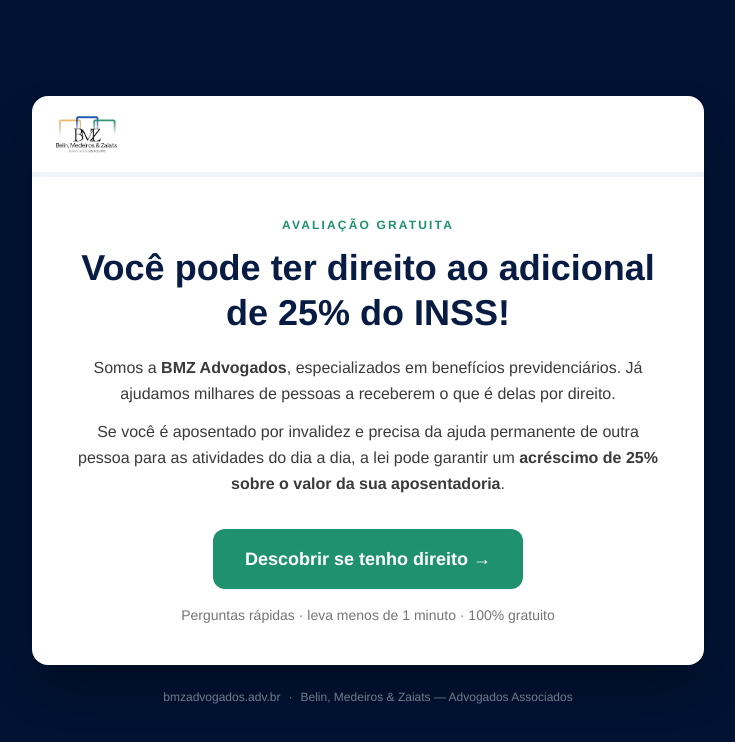
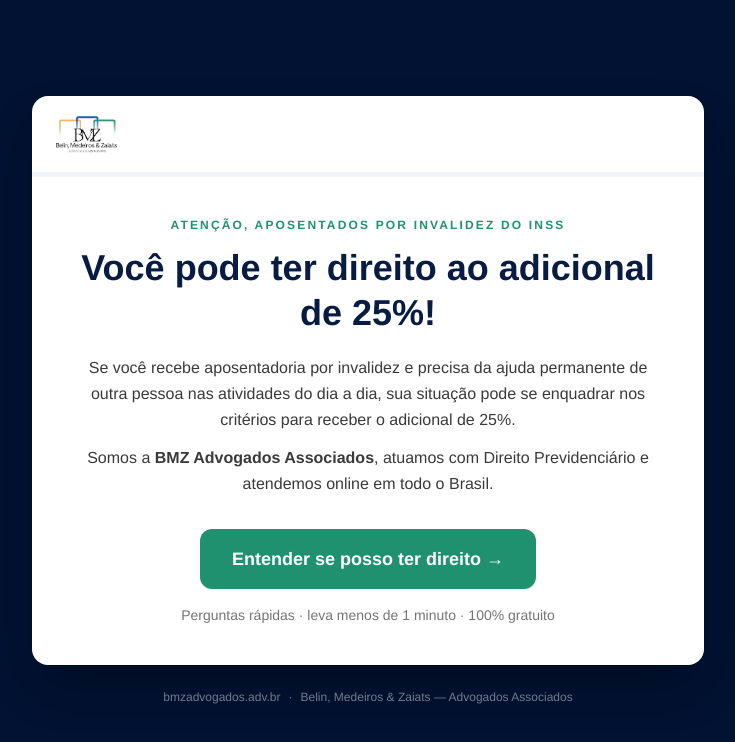
Before and after one commit to bmztech/form-previdenci-rio, a Next.js app: page /adic-25 in a window 1280 px wide. Shown: the top 742 px of the page, without its empty margins (272-1007 px from the left). Built offline with nearby package versions, Linux system fonts and the light colour scheme.

Commit message:
Atualiza copy real da intro do funil adic-25

```diff
--- a/src/components/FunnelAdic25.tsx
+++ b/src/components/FunnelAdic25.tsx
@@ -13,9 +13,6 @@
  *                                 -> [Sim] -> P3 (motivo) -> WhatsApp
  * Depois que o lead confirma uma resposta que desqualifica, o botão
  * "Voltar" some — não dá pra reabrir o funil a partir da desqualificação.
- *
- * TODO: tela Intro abaixo ainda tem texto placeholder — substituir pelo
- * copy real de abertura do funil "adic-25" (o roteiro em si já é o real).
  */
 
 import Image from "next/image";
@@ -354,23 +351,22 @@
   return (
     <div className="animate-step-in text-center">
       <p className="text-xs font-bold tracking-[0.18em] text-green uppercase">
-        Avaliação gratuita
+        Atenção, aposentados por invalidez do INSS
       </p>
 
       <h1 className="mt-3 text-3xl leading-tight font-bold text-navy sm:text-4xl">
-        Você pode ter direito ao adicional de 25% do INSS!
+        Você pode ter direito ao adicional de 25%!
       </h1>
 
       <p className="mt-5 text-base leading-relaxed text-ink">
-        Somos a <strong>BMZ Advogados</strong>, especializados em benefícios
-        previdenciários. Já ajudamos milhares de pessoas a receberem o que é
-        delas por direito.
+        Se você recebe aposentadoria por invalidez e precisa da ajuda
+        permanente de outra pessoa nas atividades do dia a dia, sua situação
+        pode se enquadrar nos critérios para receber o adicional de 25%.
       </p>
 
       <p className="mt-3 text-base leading-relaxed text-ink">
-        Se você é aposentado por invalidez e precisa da ajuda permanente de
-        outra pessoa para as atividades do dia a dia, a lei pode garantir um{" "}
-        <strong>acréscimo de 25% sobre o valor da sua aposentadoria</strong>.
+        Somos a <strong>BMZ Advogados Associados</strong>, atuamos com Direito
+        Previdenciário e atendemos online em todo o Brasil.
       </p>
 
       <button
@@ -378,7 +374,7 @@
         onClick={onStart}
         className="mt-8 w-full rounded-xl bg-green px-8 py-4 text-center text-lg font-bold text-white transition-colors hover:bg-green-dark focus:outline-none focus-visible:ring-3 focus-visible:ring-green/40 sm:w-auto"
       >
-        Descobrir se tenho direito <span aria-hidden>→</span>
+        Entender se posso ter direito <span aria-hidden>→</span>
       </button>
 
       <p className="mt-4 text-sm text-muted">
```
